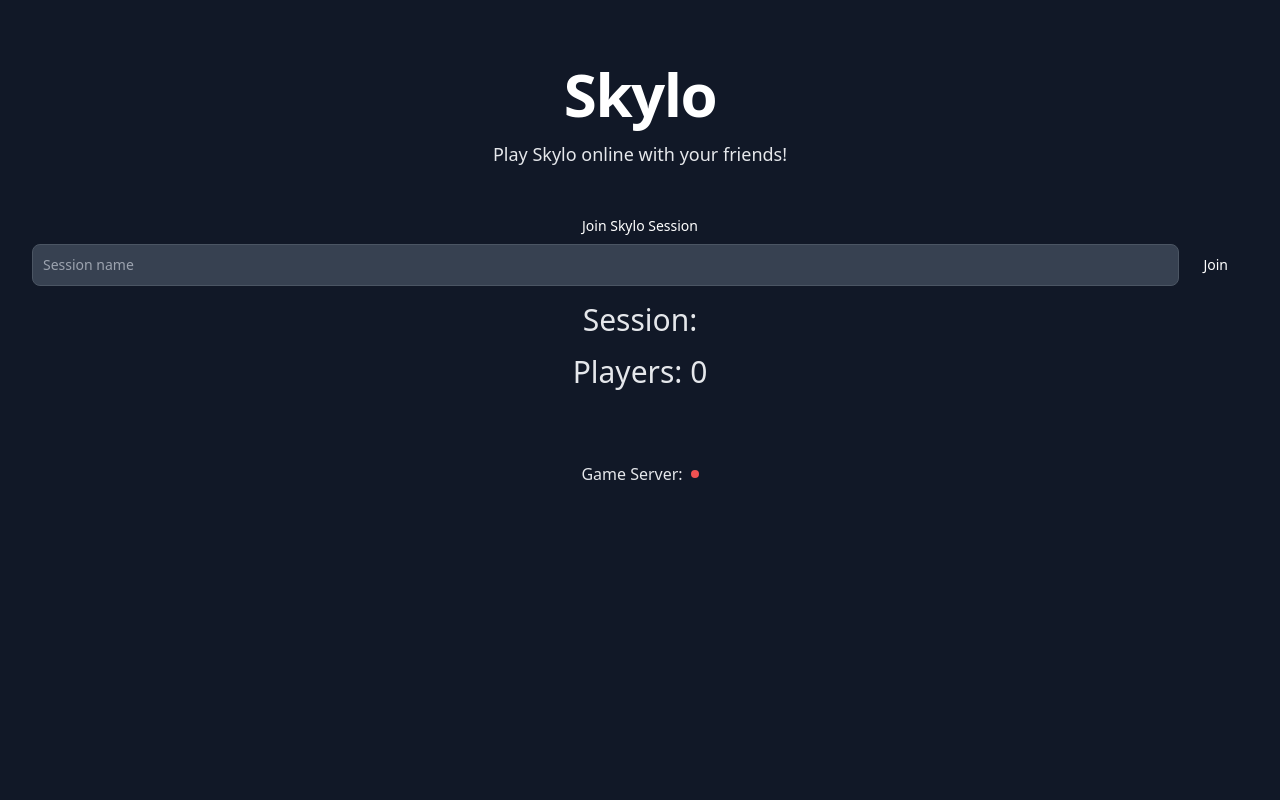
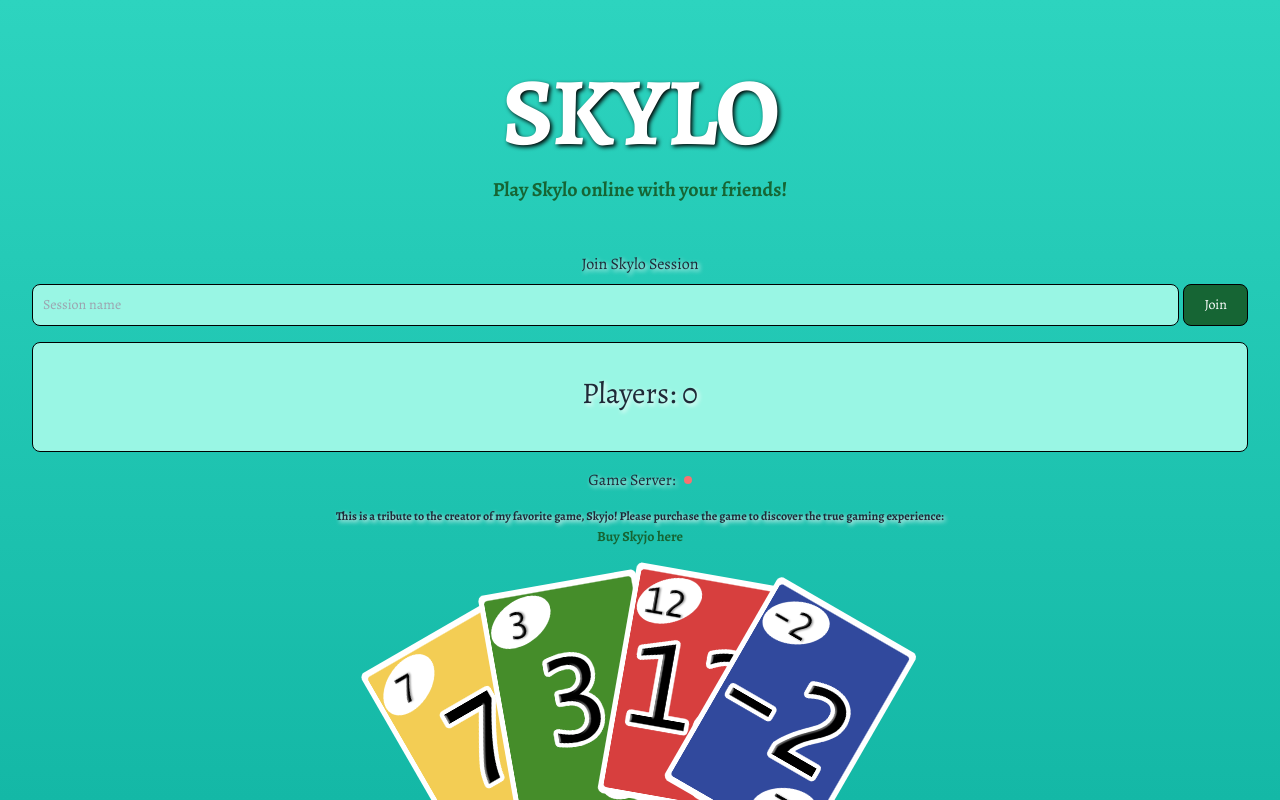
Before and after one commit to pb-coding/skyjo-fe, a React (Vite) app: page / in a window 1280 px wide. Built offline with nearby package versions, Linux system fonts and the light colour scheme; no server answers.

Commit message:
new theme

```diff
--- a/index.html
+++ b/index.html
@@ -7,7 +7,12 @@
       rel="stylesheet"
       as="style"
     />
-    <link rel="icon" type="image/svg+xml" href="/card-back.svg" />
+    <link rel="preconnect" href="https://fonts.googleapis.com" />
+    <link rel="preconnect" href="https://fonts.gstatic.com" crossorigin />
+    <link
+      href="https://fonts.googleapis.com/css2?family=Alegreya:wght@400;700&display=swap"
+      rel="stylesheet"
+    />
     <meta name="viewport" content="width=device-width, initial-scale=1.0" />
     <title>Play Skylo!</title>
   </head>
--- a/package.json
+++ b/package.json
@@ -34,7 +34,7 @@
     "eslint": "^8.45.0",
     "eslint-plugin-react-hooks": "^4.6.0",
     "eslint-plugin-react-refresh": "^0.4.3",
-    "postcss": "^8.4.30",
+    "postcss": "^8.4.31",
     "tailwindcss": "^3.3.3",
     "typescript": "^5.0.2",
     "vite": "^4.4.5",
--- /dev/null
+++ b/src/components/CardFanAnimation.tsx
@@ -0,0 +1,43 @@
+import { FC, useRef, useEffect } from "react";
+
+const CardFanAnimation: FC = () => {
+  const cardContainerRef = useRef<HTMLDivElement | null>(null);
+
+  useEffect(() => {
+    const container = cardContainerRef.current;
+    if (!container) return;
+    const cards = Array.from(container.children) as HTMLImageElement[];
+    const angle = -30;
+    const angleIncrement = 20;
+
+    cards.forEach((card, index) => {
+      const calculatedAngle = angle + index * angleIncrement;
+      const rotation = `rotate(${calculatedAngle}deg)`;
+      const translateX = `translate(${index * -40 + 40}px)`;
+      const translateY = `translateY(${
+        Math.abs(calculatedAngle) * 3.5 - 20
+      }px)`;
+      card.style.transform = `${rotation} ${translateX} ${translateY}`;
+    });
+  }, []);
+
+  const imageClasses = "w-40 transition-transform duration-1000";
+
+  return (
+    <div
+      ref={cardContainerRef}
+      className="fixed bottom-0 w-full flex justify-center space-x-1"
+    >
+      <img src="/textures/card-7.png" className={imageClasses} alt="Card 7" />
+      <img src="/textures/card-3.png" className={imageClasses} alt="Card 3" />
+      <img src="/textures/card-12.png" className={imageClasses} alt="Card 12" />
+      <img
+        src="/textures/card-minus2.png"
+        className={imageClasses}
+        alt="Card -2"
+      />
+    </div>
+  );
+};
+
+export default CardFanAnimation;
--- a/src/components/Indicators.tsx
+++ b/src/components/Indicators.tsx
@@ -1,9 +1,9 @@
 import { FC } from "react";
 
 export const ConnectedIndicator: FC = () => (
-  <span className="ml-2 flex w-2.5 h-2.5 bg-green-500 rounded-full"></span>
+  <span className="ml-2 flex w-2.5 h-2.5 bg-theme-primary rounded-full border border-black"></span>
 );
 
 export const DisconnectedIndicator: FC = () => (
-  <span className="ml-2 flex w-2 h-2 bg-red-500 rounded-full"></span>
+  <span className="ml-2 flex w-2 h-2 bg-theme-secondary rounded-full"></span>
 );
--- a/src/components/SessionManager.tsx
+++ b/src/components/SessionManager.tsx
@@ -3,6 +3,7 @@ import { socket } from "../socket";
 
 import { ConnectedIndicator, DisconnectedIndicator } from "./Indicators";
 import Button from "../global/Button";
+import CardFanAnimation from "./CardFanAnimation";
 
 type SessionManagerProps = {
   isConnected: boolean;
@@ -48,12 +49,12 @@ export const SessionManager: FC<SessionManagerProps> = ({
 
   return (
     <section>
-      <div className="w-full h-full absolute top-0 left-0 z-0 bg-teal-500">
-        <div className="py-8 px-4 mx-auto max-w-screen-xl text-center lg:py-16 z-10 relative">
-          <h1 className="mb-4 text-4xl font-extrabold tracking-tight leading-none md:text-5xl lg:text-6xl text-white">
-            Skylo
+      <div className="w-full h-full absolute top-0 left-0 z-0 bg-gradient-to-b from-theme-bg to-teal-500">
+        <div className="font-theme py-8 px-4 mx-auto max-w-screen-xl text-center lg:py-16 z-10 relative">
+          <h1 className="drop-shadow-black mb-4 text-7xl font-extrabold tracking-tight leading-none md:text-8xl lg:text-8xl text-white">
+            SKYLO
           </h1>
-          <p className="mb-8 text-lg font-normal lg:text-xl sm:px-16 lg:px-48 text-gray-200">
+          <p className="mb-8 text-lg font-bold lg:text-xl sm:px-16 lg:px-48 text-theme-primary">
             Play Skylo online with your friends!
           </p>
           <div className="p-4">
@@ -61,13 +62,13 @@ export const SessionManager: FC<SessionManagerProps> = ({
               <form onSubmit={joinSession}>
                 <label
                   htmlFor="first_name"
-                  className="block mb-2 text-sm font-medium text-white"
+                  className="block mb-2 text-md font-medium text-theme-font drop-shadow-white"
                 >
                   Join Skylo Session
                 </label>
                 <div className="flex space-x-1 items-center">
                   <input
-                    className="border text-sm rounded-lg block w-full p-2.5 bg-gray-700 border-gray-600 placeholder-gray-400 text-white focus:ring-blue-500 focus:border-blue-500"
+                    className="border text-sm rounded-lg block w-full p-2.5 bg-theme-tertiary border-black placeholder-gray-400 text-theme-font focus:ring-theme-primary focus:border-theme-primary"
                     placeholder="Session name"
                     required
                     onChange={(e) => setSessionField(e.target.value)}
@@ -78,8 +79,13 @@ export const SessionManager: FC<SessionManagerProps> = ({
             )}
           </div>
 
-          <p className="text-gray-200 text-3xl my-2">Session: {session}</p>
-          <p className="text-gray-200 text-3xl my-4">
+          <div className="mx-4 py-4 bg-teal-200 border border-black rounded-lg">
+            {isActiveSession && (
+              <p className="text-theme-font text-3xl drop-shadow-white my-2">
+                Session: {session}
+              </p>
+            )}
+            <p className="text-theme-font text-3xl drop-shadow-white mt-4">
               Players: {clientsInRoom}
             </p>
             <br />
@@ -91,10 +97,26 @@ export const SessionManager: FC<SessionManagerProps> = ({
                 Leave Session
               </Button>
             )}
-          <div className="mt-8 flex justify-center items-center">
-            <span className="text-gray-200">Game Server: </span>
+          </div>
+          <div className="mt-4 flex justify-center items-center">
+            <span className="text-theme-font drop-shadow-white">
+              Game Server:{" "}
+            </span>
             {isConnected ? <ConnectedIndicator /> : <DisconnectedIndicator />}
           </div>
+          <div className="mt-4">
+            <p className="font-bold text-xs text-theme-font drop-shadow-white">
+              This is a tribute to the creator of my favorite game, Skyjo!
+              Please purchase the game to discover the true gaming experience:
+            </p>
+            <a
+              className="text-theme-primary text-sm font-extrabold"
+              href="https://www.magilano.com/produkt/skyjo/"
+            >
+              Buy Skyjo here
+            </a>
+          </div>
+          <CardFanAnimation />
         </div>
       </div>
     </section>
--- a/src/components/VoiceChat.tsx
+++ b/src/components/VoiceChat.tsx
@@ -154,7 +154,7 @@ const VoiceChat: FC<VoiceChatProps> = ({ session }) => {
       {/*<audio ref={localAudioRef} autoPlay muted></audio>*/}
       <audio ref={remoteAudioRef} autoPlay></audio>
       <button onClick={toggleAudio}>
-        <HeadsetIcon />
+        <HeadsetIcon enabled={isAudioEnabled} />
       </button>
     </div>
   );
--- a/src/global/Button.tsx
+++ b/src/global/Button.tsx
@@ -9,7 +9,7 @@ const Button: FC<ButtonProps> = ({ variant, children, ...rest }) => {
   if (variant === "secondary") {
     return (
       <button
-        className="text-white focus:outline-none focus:ring-4 font-medium rounded-lg text-sm px-3 py-2 mr-2 bg-gray-800 hover:bg-gray-700 focus:ring-gray-700 border-gray-700"
+        className="border border-black text-white focus:outline-none focus:ring-4 font-medium rounded-lg text-sm px-3 py-2 mr-2 bg-theme-secondary hover:bg-theme-secondary-hover focus:ring-gray-700"
         {...rest}
       >
         {children}
@@ -18,7 +18,7 @@ const Button: FC<ButtonProps> = ({ variant, children, ...rest }) => {
   }
   return (
     <button
-      className="text-white focus:ring-4 font-medium rounded-lg text-sm px-5 py-2.5 mr-2 bg-lime-700 hover:bg-blue-700 focus:outline-none focus:ring-blue-800"
+      className="border border-black text-white focus:ring-4 font-medium rounded-lg text-sm px-5 py-2.5 mr-2 bg-theme-primary hover:bg-theme-primary-hover focus:outline-none focus:ring-blue-800"
       {...rest}
     >
       {children}
--- a/src/global/RoundChip.tsx
+++ b/src/global/RoundChip.tsx
@@ -7,7 +7,7 @@ type RoundChipProps = {
 
 const RoundChip: FC<RoundChipProps> = ({ description, children }) => {
   return (
-    <span className="inline-flex items-center justify-center w-12 h-12 ml-4 mt-4 text-sm font-semibold rounded-full bg-gray-800 hover:bg-gray-700 text-gray-300">
+    <span className="inline-flex items-center justify-center w-8 h-8 ml-4 mt-4 text-sm font-semibold rounded-full bg-theme-secondary hover:bg-theme-secondary-hover text-white">
       {children}
       <span className="sr-only">{description}</span>
     </span>
--- a/src/global/icons/HeadsetIcon.tsx
+++ b/src/global/icons/HeadsetIcon.tsx
@@ -1,9 +1,13 @@
 import { FC } from "react";
 
-const HeadsetIcon: FC = () => {
+type HeadsetIconProps = {
+  enabled: boolean;
+};
+
+const HeadsetIcon: FC<HeadsetIconProps> = ({ enabled }) => {
   return (
     <svg
-      className="w-6 h-6 text-white"
+      className="w-4 h-4 pt-0.5 text-white"
       aria-hidden="true"
       xmlns="http://www.w3.org/2000/svg"
       fill="currentColor"
@@ -11,7 +15,7 @@ const HeadsetIcon: FC = () => {
     >
       <path d="M 7.824 5.937 a 1 1 0 0 0 0.726 -0.312 a 2.042 2.042 0 0 1 2.835 -0.065 a 1 1 0 0 0 1.388 -1.441 a 3.994 3.994 0 0 0 -5.674 0.13 a 1 1 0 0 0 0.725 1.688 Z" />
       <path d="M 17 7 A 7 7 0 1 0 3 7 a 3 3 0 0 0 -3 3 v 2 a 3 3 0 0 0 3 3 h 1 a 1 1 0 0 0 1 -1 V 7 a 5 5 0 1 1 10 0 v 7.083 A 2.92 2.92 0 0 1 12.083 17 H 12 a 2 2 0 0 0 -2 -2 H 9 a 2 2 0 0 0 -2 2 v 1 a 2 2 0 0 0 2 2 h 1 a 1.993 1.993 0 0 0 1.722 -1 h 0.361 a 4.92 4.92 0 0 0 4.824 -4 H 17 a 3 3 0 0 0 3 -3 v -2 a 3 3 0 0 0 -3 -3 Z" />
-      <path d="M 1 19 L 19 0 L 19 1 L 1 20 L 1 19" />
+      {!enabled && <path d="M 1 19 L 19 0 L 19 1 L 1 20 L 1 19" />}
     </svg>
   );
 };
```
Also changed, not shown: tailwind.config.js (+19 -13 lines), src/App.css (deleted), 2 other files (tests, documents, lock files or other folders). Lines whose indentation alone changed are shown as unchanged.
